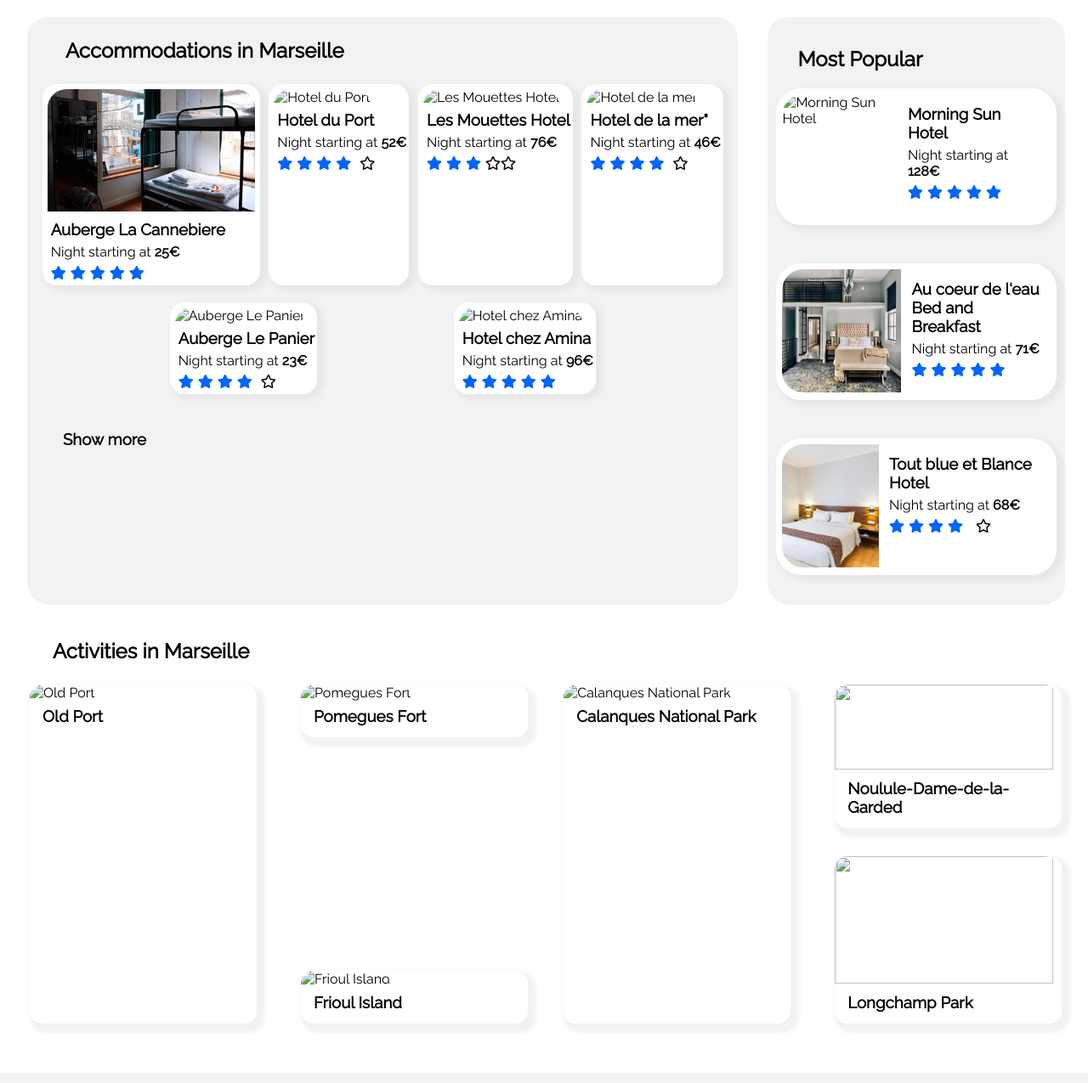
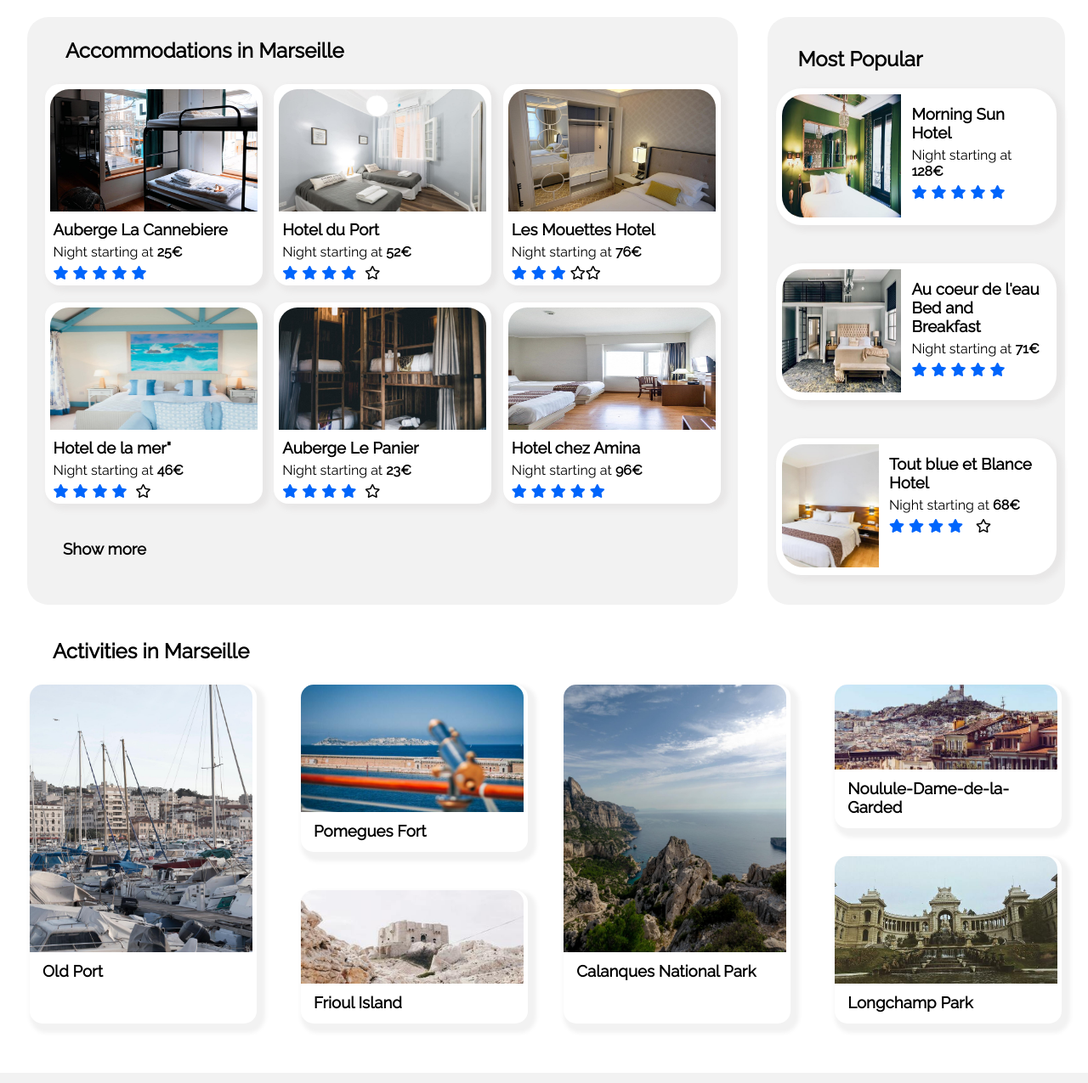
Before and after one commit to Nick-Mota/city-u-pm401-mock, a plain HTML site: page index.html in a window 1280 px wide. Shown: the part 423-1698 px from the top of the page at 85% size. Drawn offline with Linux system fonts and the light colour scheme; the site is published under a folder, as on GitHub Pages, so addresses that start at the root find nothing.

Commit message:
fixed paths to images

```diff
--- a/index.html
+++ b/index.html
@@ -71,7 +71,7 @@
           <div class="section__pop-wrap">
             <a href="#" class="section__card-pop">
               <div class="pop-ani-wrap">
-                <img src="/images/hebergements/4_small/emile-guillemot-Bj_rcSC5XfE-unsplash.jpg" alt="Morning Sun Hotel" class="pop-img" id="img-atl">
+                <img src="images/hebergements/4_small/emile-guillemot-Bj_rcSC5XfE-unsplash.jpg" alt="Morning Sun Hotel" class="pop-img" id="img-atl">
                 <div class="content-pop">
                   <h3 class="section__card-name">Morning Sun Hotel</h3>
                   <p class="section__description" id="desc-alt">Night starting at <strong>128€</strong></p>
@@ -119,7 +119,7 @@
             </a>
 
             <a href="#" class="section__card">
-              <img src="/images/hebergements/3_medium/fred-kleber-gTbaxaVLvsg-unsplash.jpg" alt="Hotel du Port" class="acom-img">
+              <img src="images/hebergements/3_medium/fred-kleber-gTbaxaVLvsg-unsplash.jpg" alt="Hotel du Port" class="acom-img">
               <div class="content">
                 <h3 class="section__card-name">Hotel du Port</h3>
                 <p class="section__description">Night starting at <strong>52€</strong></p>
@@ -128,7 +128,7 @@
             </a>
 
             <a href="#" class="section__card">
-              <img src="/images/hebergements/3_medium/reisetopia-B8WIgxA_PFU-unsplash.jpg" alt="Les Mouettes Hotel"  class="acom-img">
+              <img src="images/hebergements/3_medium/reisetopia-B8WIgxA_PFU-unsplash.jpg" alt="Les Mouettes Hotel"  class="acom-img">
               <div class="content">
                 <h3 class="section__card-name">Les Mouettes Hotel</h3>
                 <p class="section__description">Night starting at <strong>76€</strong></p>
@@ -137,7 +137,7 @@
             </a>
 
             <a href="#" class="section__card">
-              <img src="/images/hebergements/3_medium/annie-spratt-Eg1qcIitAuA-unsplash.jpg" alt="Hotel de la mer"  class="acom-img">
+              <img src="images/hebergements/3_medium/annie-spratt-Eg1qcIitAuA-unsplash.jpg" alt="Hotel de la mer"  class="acom-img">
               <div class="content">
                 <h3 class="section__card-name">Hotel de la mer"</h3>
                 <p class="section__description">Night starting at <strong>46€</strong></p>
@@ -146,7 +146,7 @@
             </a>
 
             <a href="#" class="section__card">
-              <img src="/images/hebergements/3_medium/nicate-lee-kT-ZyaiwBe0-unsplash.jpg" alt="Auberge Le Panier"  class="acom-img">
+              <img src="images/hebergements/3_medium/nicate-lee-kT-ZyaiwBe0-unsplash.jpg" alt="Auberge Le Panier"  class="acom-img">
               <div class="content">
                 <h3 class="section__card-name">Auberge Le Panier</h3>
                 <p class="section__description">Night starting at <strong>23€</strong></p>
@@ -155,7 +155,7 @@
             </a>
 
             <a href="#" class="section__card">
-              <img src="/images/hebergements/3_medium/febrian-zakaria-M6S1WvfW68A-unsplash.jpg" alt="Hotel chez Amina"  class="acom-img">
+              <img src="images/hebergements/3_medium/febrian-zakaria-M6S1WvfW68A-unsplash.jpg" alt="Hotel chez Amina"  class="acom-img">
               <div class="content">
                 <h3 class="section__card-name">Hotel chez Amina</h3>
                 <p class="section__description">Night starting at <strong>96€</strong></p>
@@ -172,37 +172,37 @@
         <h2 class="activ__title"> Activities in Marseille</h2>
           <div class="activ__wrap">
             <a class="activ__card">
-              <img src="/images/activites/2_large/reno-laithienne-QUgJhdY5Fyk-unsplash.jpg" alt="Old Port" class="activ__img--large">
+              <img src="images/activites/2_large/reno-laithienne-QUgJhdY5Fyk-unsplash.jpg" alt="Old Port" class="activ__img--large">
               <h3 class="activ__title--card tall">Old Port</h3>
             </a>
 
 
             <div class="activ__wrap--stack">
               <a class="activ__card">
-                <img src="/images/activites/4_small/kevin-hikari-rV_Qd1l-VXg-unsplash.jpg" alt="Pomegues Fort" class="activ__card--topleftstack">
+                <img src="images/activites/4_small/kevin-hikari-rV_Qd1l-VXg-unsplash.jpg" alt="Pomegues Fort" class="activ__card--topleftstack">
                 <h3 class="activ__title--card">Pomegues Fort</h3>
               </a>
 
               <a class="activ__card">
-                <img src="/images/activites/4_small/paul-hermann-QFTrLdQIRhI-unsplash.jpg" alt="Frioul Island" class="activ__card--bottomleftstack">
+                <img src="images/activites/4_small/paul-hermann-QFTrLdQIRhI-unsplash.jpg" alt="Frioul Island" class="activ__card--bottomleftstack">
                 <h3 class="activ__title--card">Frioul Island</h3>
               </a>
             </div>
 
 
             <a class="activ__card">
-              <img src="/images/activites/2_large/kilyan-sockalingum-NR8-cBCN3aI-unsplash.jpg" alt="Calanques National Park" class="activ__img--large">
+              <img src="images/activites/2_large/kilyan-sockalingum-NR8-cBCN3aI-unsplash.jpg" alt="Calanques National Park" class="activ__img--large">
               <h3 class="activ__title--card">Calanques National Park</h3>
             </a>
 
             <div class="activ__wrap--stack">
               <a class="activ__card">
-                <img src="/images/activites/4_small/florian-wehde-xW9e8gdotxI-unsplash.jpg" alt="" class="activ__card--toprightstack">
+                <img src="images/activites/4_small/florian-wehde-xW9e8gdotxI-unsplash.jpg" alt="" class="activ__card--toprightstack">
                 <h3 class="activ__title--card">Noulule-Dame-de-la-Garded</h3>
               </a>
 
               <a class="activ__card">
-                <img src="/images/activites/4_small/lena-paulin-wH2-EJoDcV0-unsplash.jpg" alt="" class="activ__card--bottomrightstack">
+                <img src="images/activites/4_small/lena-paulin-wH2-EJoDcV0-unsplash.jpg" alt="" class="activ__card--bottomrightstack">
                 <h3 class="activ__title--card">Longchamp Park</h3>
               </a>
             </div>
```
